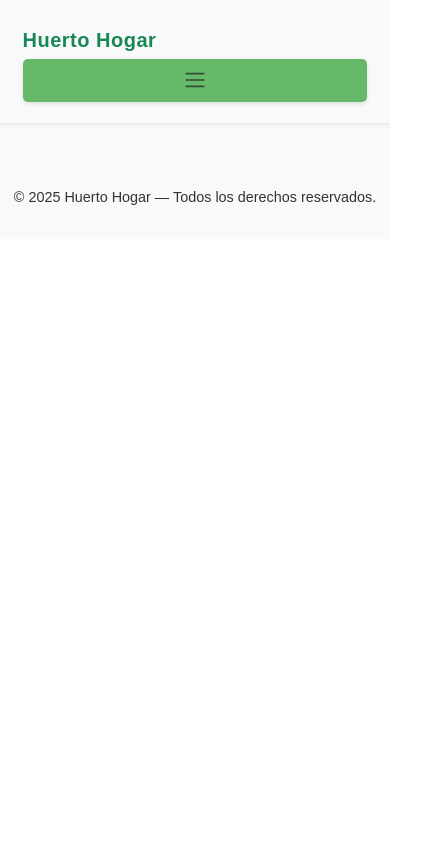
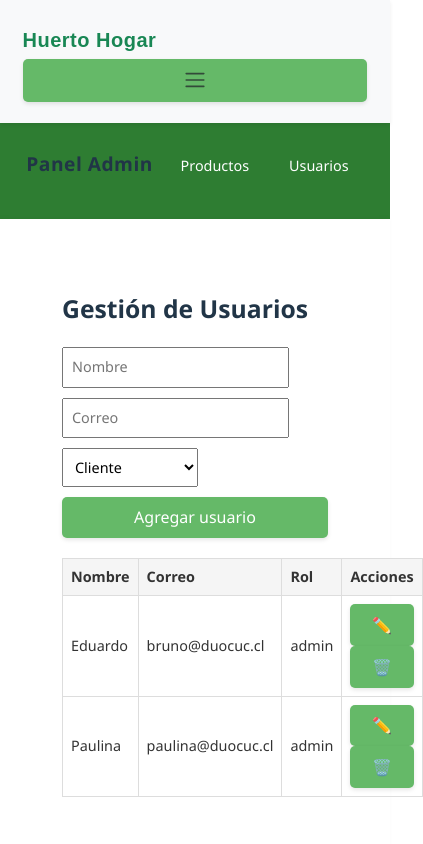
Before and after one commit to Moreella/huerto-hogar-2, a React (Vite) app in the folder frontend/: page /admin/usuarios in a window 390 px wide. Shown: the top 844 px of the page, 423 px wide, since content can reach past the window. Built offline with nearby package versions, Linux system fonts and the light colour scheme.

Commit message:
admin funcional y css mejorad

```diff
--- a/frontend/src/App.jsx
+++ b/frontend/src/App.jsx
@@ -20,6 +20,7 @@ import PagoDenegado from "./pages/PagoDenegado";
 // 🔹 Rutas Admin
 import AdminLayout from "./pages/admin/AdminLayout";
 import AdminProductos from "./pages/admin/AdminProductos";
+import AdminUsuarios from "./pages/admin/AdminUsuarios";
 
 // 🔸 Importante: importar el CarritoProvider
 import { CarritoProvider } from "./context/CarritoContext";
@@ -42,6 +43,7 @@ export default function App() {
           {/* Rutas Admin */}
           <Route path="/admin" element={<AdminLayout />}>
             <Route path="productos" element={<AdminProductos />} />
+            <Route path="usuarios" element={<AdminUsuarios />} />
           </Route>
 
           {/* Rutas de productos */}
--- a/frontend/src/pages/admin/AdminLayout.jsx
+++ b/frontend/src/pages/admin/AdminLayout.jsx
@@ -1,20 +1,21 @@
-import { Link, Outlet } from "react-router-dom";
+import { Outlet, Link } from "react-router-dom";
 import "../../styles/Admin.css";
 
 export default function AdminLayout() {
   return (
-    <div className="admin-layout">
+    <div className="admin-container">
       <aside className="admin-sidebar">
-        <h3>Panel Admin</h3>
-        <ul>
-          <li><Link to="/admin/productos">Productos</Link></li>
-          <li><Link to="/admin/usuarios">Usuarios</Link></li>
-          <li><Link to="/">Volver al inicio</Link></li>
-        </ul>
+        <h2>Panel Admin</h2>
+        <nav>
+          <ul>
+            <li><Link to="/admin/productos">Productos</Link></li>
+            <li><Link to="/admin/usuarios">Usuarios</Link></li>
+          </ul>
+        </nav>
       </aside>
 
       <main className="admin-content">
-        <Outlet /> {/* Aquí se mostrarán las subpáginas */}
+        <Outlet />
       </main>
     </div>
   );
--- a/frontend/src/pages/admin/AdminProductos.jsx
+++ b/frontend/src/pages/admin/AdminProductos.jsx
@@ -1,65 +1,104 @@
-import { useState } from "react";
+import React, { useState } from "react";
+import "../../styles/AdminProductos.css";
 
 export default function AdminProductos() {
   const [productos, setProductos] = useState([
-    { id: 1, nombre: "Naranjas Valencia", precio: 1000 },
-    { id: 2, nombre: "Limones Orgánicos", precio: 1200 },
+    { id: 1, nombre: "Naranjas Valencia", precio: 1000, stock: 10 },
+    { id: 2, nombre: "Manzanas Fuji", precio: 1200, stock: 8 },
   ]);
 
-  const [nuevo, setNuevo] = useState({ nombre: "", precio: "" });
+  const [form, setForm] = useState({ id: null, nombre: "", precio: "", stock: "" });
+  const [modoEditar, setModoEditar] = useState(false);
 
-  const handleAgregar = () => {
-    if (!nuevo.nombre || !nuevo.precio) return;
-    const nuevoProducto = {
-      id: Date.now(),
-      nombre: nuevo.nombre,
-      precio: Number(nuevo.precio),
-    };
-    setProductos([...productos, nuevoProducto]);
-    setNuevo({ nombre: "", precio: "" });
+  // --- Funciones CRUD ---
+  const handleChange = (e) => setForm({ ...form, [e.target.name]: e.target.value });
+
+  const handleSubmit = (e) => {
+    e.preventDefault();
+    if (!form.nombre || !form.precio || !form.stock) return;
+
+    if (modoEditar) {
+      setProductos((prev) =>
+        prev.map((p) =>
+          p.id === form.id
+            ? { ...p, nombre: form.nombre, precio: Number(form.precio), stock: Number(form.stock) }
+            : p
+        )
+      );
+    } else {
+      const nuevo = {
+        id: Date.now(),
+        nombre: form.nombre,
+        precio: Number(form.precio),
+        stock: Number(form.stock),
+      };
+      setProductos([...productos, nuevo]);
+    }
+
+    setForm({ id: null, nombre: "", precio: "", stock: "" });
+    setModoEditar(false);
+  };
+
+  const handleEditar = (prod) => {
+    setForm(prod);
+    setModoEditar(true);
   };
 
   const handleEliminar = (id) => {
-    setProductos(productos.filter((p) => p.id !== id));
+    if (confirm("¿Seguro que deseas eliminar este producto?")) {
+      setProductos((prev) => prev.filter((p) => p.id !== id));
+    }
   };
 
   return (
-    <div>
-      <h2>Administrar Productos</h2>
+    <div className="admin-page">
+      <h2>Gestión de Productos</h2>
 
-      <div className="form-nuevo">
+      <form className="admin-form" onSubmit={handleSubmit}>
         <input
           type="text"
+          name="nombre"
           placeholder="Nombre del producto"
-          value={nuevo.nombre}
-          onChange={(e) => setNuevo({ ...nuevo, nombre: e.target.value })}
+          value={form.nombre}
+          onChange={handleChange}
         />
         <input
           type="number"
+          name="precio"
           placeholder="Precio"
-          value={nuevo.precio}
-          onChange={(e) => setNuevo({ ...nuevo, precio: e.target.value })}
+          value={form.precio}
+          onChange={handleChange}
         />
-        <button onClick={handleAgregar}>Agregar</button>
-      </div>
+        <input
+          type="number"
+          name="stock"
+          placeholder="Stock"
+          value={form.stock}
+          onChange={handleChange}
+        />
+        <button type="submit">
+          {modoEditar ? "Guardar cambios" : "Agregar producto"}
+        </button>
+      </form>
 
-      <table className="tabla-productos">
+      <table className="admin-table">
         <thead>
           <tr>
-            <th>ID</th>
             <th>Nombre</th>
             <th>Precio</th>
+            <th>Stock</th>
             <th>Acciones</th>
           </tr>
         </thead>
         <tbody>
           {productos.map((p) => (
             <tr key={p.id}>
-              <td>{p.id}</td>
               <td>{p.nombre}</td>
               <td>${p.precio.toLocaleString("es-CL")}</td>
+              <td>{p.stock}</td>
               <td>
-                <button className="btn-eliminar" onClick={() => handleEliminar(p.id)}>🗑️</button>
+                <button onClick={() => handleEditar(p)}>✏️</button>
+                <button onClick={() => handleEliminar(p.id)}>🗑️</button>
               </td>
             </tr>
           ))}
--- a/frontend/src/pages/admin/AdminUsuarios.jsx
+++ b/frontend/src/pages/admin/AdminUsuarios.jsx
@@ -0,0 +1,96 @@
+import React, { useState } from "react";
+import "../../styles/Admin.css";
+
+export default function AdminUsuarios() {
+  const [usuarios, setUsuarios] = useState([
+    { id: 1, nombre: "Eduardo", correo: "bruno@duocuc.cl", rol: "admin" },
+    { id: 2, nombre: "Paulina", correo: "paulina@duocuc.cl", rol: "admin" },
+  ]);
+
+  const [form, setForm] = useState({ id: null, nombre: "", correo: "", rol: "cliente" });
+  const [modoEditar, setModoEditar] = useState(false);
+
+  const handleChange = (e) => setForm({ ...form, [e.target.name]: e.target.value });
+
+  const handleSubmit = (e) => {
+    e.preventDefault();
+    if (!form.nombre || !form.correo) return;
+
+    if (modoEditar) {
+      setUsuarios((prev) =>
+        prev.map((u) => (u.id === form.id ? { ...u, ...form } : u))
+      );
+    } else {
+      const nuevo = { ...form, id: Date.now() };
+      setUsuarios([...usuarios, nuevo]);
+    }
+
+    setForm({ id: null, nombre: "", correo: "", rol: "cliente" });
+    setModoEditar(false);
+  };
+
+  const handleEditar = (u) => {
+    setForm(u);
+    setModoEditar(true);
+  };
+
+  const handleEliminar = (id) => {
+    if (confirm("¿Seguro que deseas eliminar este usuario?")) {
+      setUsuarios((prev) => prev.filter((u) => u.id !== id));
+    }
+  };
+
+  return (
+    <div className="admin-page">
+      <h2>Gestión de Usuarios</h2>
+
+      <form className="admin-form" onSubmit={handleSubmit}>
+        <input
+          type="text"
+          name="nombre"
+          placeholder="Nombre"
+          value={form.nombre}
+          onChange={handleChange}
+        />
+        <input
+          type="email"
+          name="correo"
+          placeholder="Correo"
+          value={form.correo}
+          onChange={handleChange}
+        />
+        <select name="rol" value={form.rol} onChange={handleChange}>
+          <option value="cliente">Cliente</option>
+          <option value="admin">Administrador</option>
+        </select>
+        <button type="submit">
+          {modoEditar ? "Guardar cambios" : "Agregar usuario"}
+        </button>
+      </form>
+
+      <table className="admin-table">
+        <thead>
+          <tr>
+            <th>Nombre</th>
+            <th>Correo</th>
+            <th>Rol</th>
+            <th>Acciones</th>
+          </tr>
+        </thead>
+        <tbody>
+          {usuarios.map((u) => (
+            <tr key={u.id}>
+              <td>{u.nombre}</td>
+              <td>{u.correo}</td>
+              <td>{u.rol}</td>
+              <td>
+                <button onClick={() => handleEditar(u)}>✏️</button>
+                <button onClick={() => handleEliminar(u.id)}>🗑️</button>
+              </td>
+            </tr>
+          ))}
+        </tbody>
+      </table>
+    </div>
+  );
+}
--- a/frontend/src/styles/Admin.css
+++ b/frontend/src/styles/Admin.css
@@ -1,89 +1,81 @@
-.admin-layout {
+/* ======== ESTILOS BASE DEL PANEL ADMIN ======== */
+
+.admin-container {
   display: flex;
   min-height: 100vh;
-  background-color: #f5f6f5;
+  background-color: #f9fafb;
+  font-family: "Segoe UI", Tahoma, Geneva, Verdana, sans-serif;
 }
 
+/* === Sidebar (menú lateral) === */
 .admin-sidebar {
-  width: 250px;
-  background-color: #65b968;
-  color: white;
-  padding: 2rem 1rem;
+  width: 220px;
+  background-color: #2e7d32; /* verde principal */
+  color: #fff;
+  padding: 20px;
+  display: flex;
+  flex-direction: column;
 }
 
-.admin-sidebar h3 {
+.admin-sidebar h2 {
+  font-size: 1.2rem;
+  margin-bottom: 1.5rem;
   text-align: center;
-  margin-bottom: 2rem;
+  letter-spacing: 0.5px;
 }
 
-.admin-sidebar ul {
+.admin-sidebar nav ul {
   list-style: none;
   padding: 0;
+  margin: 0;
 }
 
-.admin-sidebar li {
-  margin-bottom: 1rem;
+.admin-sidebar nav ul li {
+  margin-bottom: 10px;
 }
 
 .admin-sidebar a {
   color: white;
   text-decoration: none;
+  padding: 10px 15px;
+  display: block;
+  border-radius: 4px;
+  transition: background-color 0.3s;
 }
 
 .admin-sidebar a:hover {
-  text-decoration: underline;
+  background-color: #388e3c;
 }
 
+/* === Contenido principal === */
 .admin-content {
-  flex-grow: 1;
-  padding: 2rem;
+  flex: 1;
+  padding: 30px;
+  background-color: #ffffff;
+  border-top-left-radius: 12px;
+  border-bottom-left-radius: 12px;
+  box-shadow: -2px 0 6px rgba(0, 0, 0, 0.05);
 }
 
-.form-nuevo {
-  display: flex;
-  gap: 1rem;
-  margin-bottom: 1.5rem;
+/* === Responsivo === */
+@media (max-width: 768px) {
+  .admin-container {
+    flex-direction: column;
+  }
+
+  .admin-sidebar {
+    width: 100%;
+    flex-direction: row;
+    align-items: center;
+    justify-content: space-around;
+  }
+
+  .admin-sidebar nav ul {
+    display: flex;
+    gap: 10px;
+  }
+
+  .admin-content {
+    border-radius: 0;
+  }
 }
-
-.form-nuevo input {
-  padding: 0.5rem;
-  border: 1px solid #ccc;
-  border-radius: 8px;
-}
-
-.form-nuevo button {
-  background-color: #4d944f;
-  color: white;
-  border: none;
-  border-radius: 8px;
-  padding: 0.5rem 1rem;
-  cursor: pointer;
-}
-
-.tabla-productos {
-  width: 100%;
-  border-collapse: collapse;
-  background: white;
-  border-radius: 12px;
-  overflow: hidden;
-  box-shadow: 0 3px 6px rgba(0, 0, 0, 0.1);
-}
-
-.tabla-productos th,
-.tabla-productos td {
-  padding: 0.8rem;
-  border-bottom: 1px solid #eee;
-  text-align: left;
-}
-
-.tabla-productos th {
-  background-color: #65b968;
-  color: white;
-}
-
-.btn-eliminar {
-  background: none;
-  border: none;
-  cursor: pointer;
-  font-size: 1.2rem;
-}
--- /dev/null
+++ b/frontend/src/styles/AdminProductos.css
@@ -0,0 +1,56 @@
+.admin-page {
+  padding: 2rem;
+}
+
+.admin-form {
+  display: flex;
+  flex-wrap: wrap;
+  gap: 10px;
+  margin-bottom: 20px;
+}
+
+.admin-form input,
+.admin-form select,
+.admin-form button {
+  padding: 0.5rem;
+  font-size: 0.9rem;
+}
+
+.admin-form button {
+  background-color: #4caf50;
+  color: white;
+  border: none;
+  border-radius: 4px;
+  cursor: pointer;
+}
+
+.admin-form button:hover {
+  background-color: #43a047;
+}
+
+.admin-table {
+  width: 100%;
+  border-collapse: collapse;
+}
+
+.admin-table th,
+.admin-table td {
+  border: 1px solid #ddd;
+  padding: 8px;
+}
+
+.admin-table th {
+  background-color: #f5f5f5;
+  text-align: left;
+}
+
+.admin-table button {
+  background: none;
+  border: none;
+  cursor: pointer;
+  font-size: 1.1rem;
+}
+
+.admin-table button:hover {
+  color: red;
+}
--- /dev/null
+++ b/frontend/src/styles/AdminUsuarios.css
@@ -0,0 +1,72 @@
+.admin-page {
+  padding: 2rem;
+  background-color: #fff;
+  border-radius: 8px;
+  box-shadow: 0 2px 6px rgba(0, 0, 0, 0.1);
+}
+
+.admin-page h2 {
+  color: #2e7d32;
+  margin-bottom: 1.5rem;
+  text-align: center;
+}
+
+.admin-form {
+  display: flex;
+  flex-wrap: wrap;
+  gap: 10px;
+  margin-bottom: 20px;
+  justify-content: center;
+}
+
+.admin-form input,
+.admin-form select,
+.admin-form button {
+  padding: 0.5rem;
+  font-size: 0.9rem;
+}
+
+.admin-form button {
+  background-color: #4caf50;
+  color: white;
+  border: none;
+  border-radius: 4px;
+  cursor: pointer;
+}
+
+.admin-form button:hover {
+  background-color: #43a047;
+}
+
+.admin-table {
+  width: 100%;
+  border-collapse: collapse;
+  margin-top: 10px;
+}
+
+.admin-table th,
+.admin-table td {
+  border: 1px solid #ddd;
+  padding: 8px;
+  text-align: left;
+}
+
+.admin-table th {
+  background-color: #f5f5f5;
+  font-weight: bold;
+}
+
+.admin-table tr:hover {
+  background-color: #f9f9f9;
+}
+
+.admin-table button {
+  background: none;
+  border: none;
+  cursor: pointer;
+  font-size: 1.1rem;
+}
+
+.admin-table button:hover {
+  color: red;
+}
```
